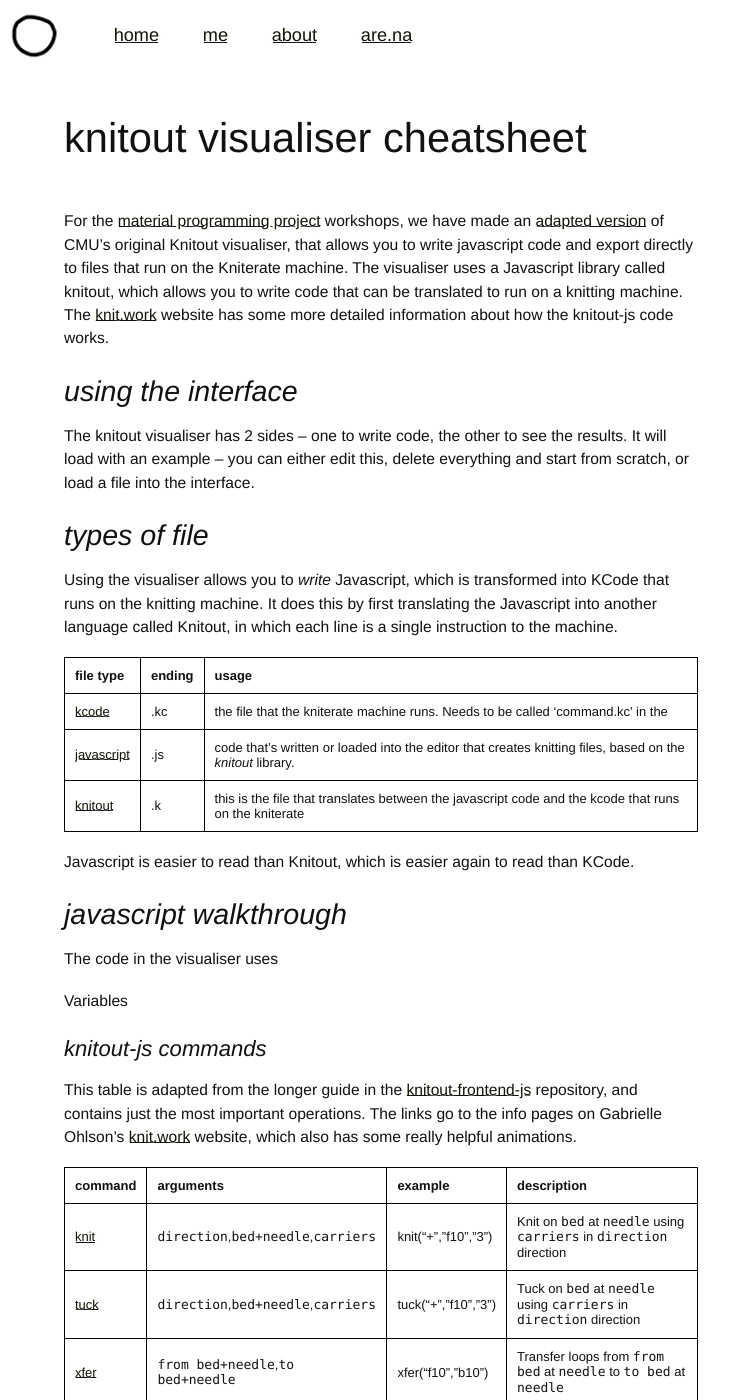
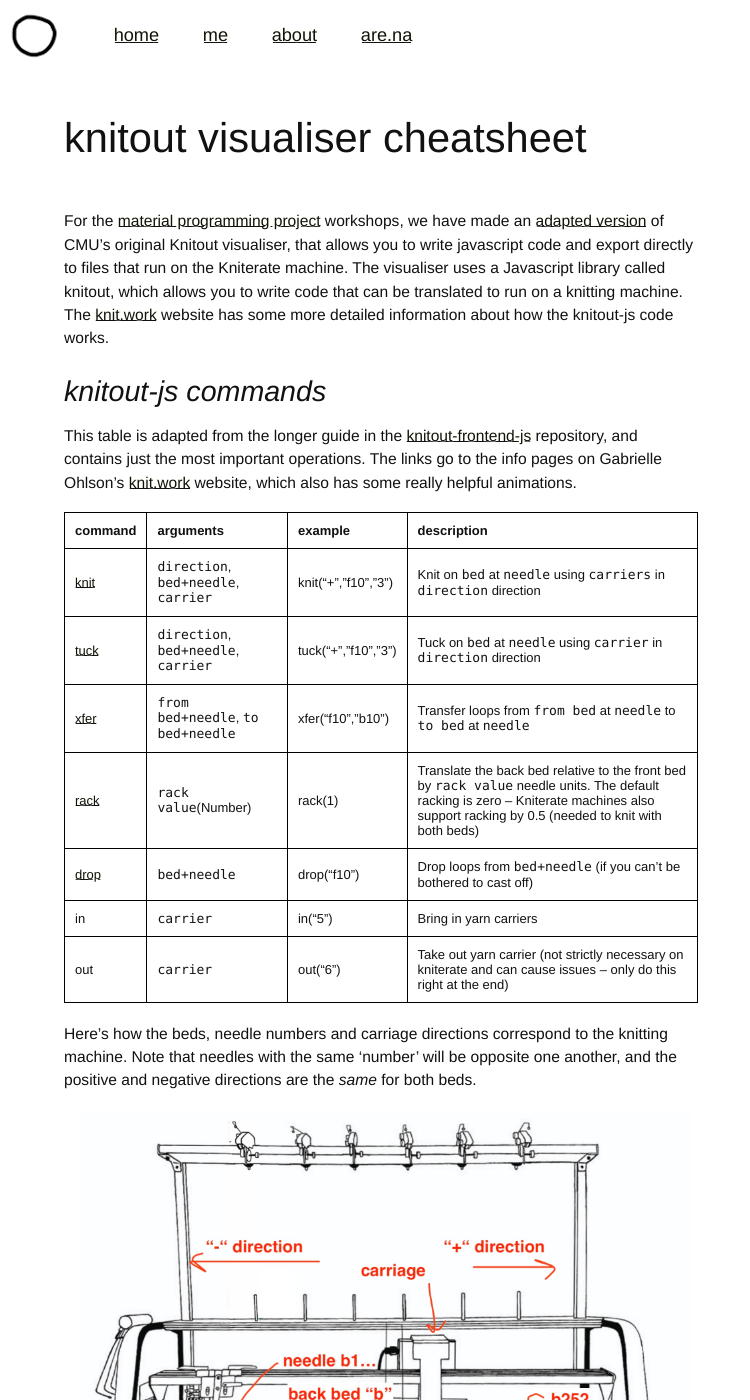
Before and after one commit to agnescameron/blog, a Jekyll site: the page built from _posts/2026-04-09-cheatsheet.md, in a window 1280 px wide and 1400 px high. Shown: the whole window, without its empty margins (0-750 px from the left). Built offline with Jekyll 4.4.1, drawn with Linux system fonts in a browser that asks for light colours; some of the changed text lies outside the part shown.

Commit message:
added basic cheatsheet

```diff
--- a/_posts/2026-04-09-cheatsheet.md
+++ b/_posts/2026-04-09-cheatsheet.md
@@ -10,13 +10,39 @@ image:
 
 For the [material programming project](https://cci.arts.ac.uk/~material/) workshops, we have made an [adapted version](https://agnescameron.github.io/knitout-live-visualizer/) of CMU's original Knitout visualiser, that allows you to write javascript code and export directly to files that run on the Kniterate machine. The visualiser uses a Javascript library called knitout, which allows you to write code that can be translated to run on a knitting machine. The [knit.work](https://knit.work/) website has some more detailed information about how the knitout-js code works.
 
-## using the interface
+<!-- This page starts with a cheatsheet (just below), and further down is a walkthrough of loading the interface and writing a file. Below that is a set of examples. -->
 
-The knitout visualiser has 2 sides -- one to write code, the other to see the results. It will load with an example -- you can either edit this, delete everything and start from scratch, or load a file into the interface.
+## knitout-js commands
 
-## types of file
+This table is adapted from the longer guide in the [knitout-frontend-js](https://github.com/textiles-lab/knitout-frontend-js) repository, and contains just the most important operations. The links go to the info pages on Gabrielle Ohlson's [knit.work](https://knit.work) website, which also has some really helpful animations.
 
-Using the visualiser allows you to *write* Javascript, which is transformed into KCode that runs on the knitting machine. It does this by first translating the Javascript into another language called Knitout, in which each line is a single instruction to the machine.
+| command      | arguments      | example      | description      |
+| ------------- | ------------- | ------------- | ------------- |
+[knit](https://knit.work/knit/) | `direction`, `bed+needle`, `carrier` | knit("+","f10","3") | Knit on `bed` at `needle` using `carriers` in `direction` direction
+[tuck](https://knit.work/tuck/) | `direction`, `bed+needle`, `carrier` | tuck("+","f10","3") | Tuck on `bed` at `needle` using `carrier` in `direction` direction
+[xfer](https://knit.work/transfer/) | `from bed+needle`, `to bed+needle` | xfer("f10","b10") | Transfer loops from `from bed` at `needle` to  `to bed` at `needle`
+[rack](https://knit.work/rack/) | `rack value`(Number) | rack(1) | Translate the back bed relative to the front bed by `rack value` needle units. The default racking is zero -- Kniterate machines also support racking by 0.5 (needed to knit with both beds)
+[drop](https://knit.work/drop/)| `bed+needle`| drop("f10") | Drop loops from `bed+needle` (if you can't be bothered to cast off)
+in  | `carrier` | in("5") | Bring in yarn carriers
+out | `carrier` | out("6") | Take out yarn carrier (not strictly necessary on kniterate and can cause issues -- only do this right at the end)
+
+Here's how the beds, needle numbers and carriage directions correspond to the knitting machine. Note that needles with the same 'number' will be opposite one another, and the positive and negative directions are the *same* for both beds.
+
+<figure>
+	<img src="{{ '/img/knitout-cheatsheet/kniterate-diagram.jpg' | prepend: site.baseurl }}" alt="main"/>
+</figure>
+
+
+### kniterate-specific rules
+
+* carriers on the Kniterate are numbered "1" to "6" -- you can't have other numbers
+* you should rack by either a whole number, or by 0.5
+* don't put more than two tuck stitches on top of each other (machine will get stressed out -- this is a general machine thing)
+* don't start at needle zero! try and center your design on the bed try 50 to start with
+
+### filetype guide
+
+Using the visualiser allows you to *write* Javascript, which is transformed into KCode that runs on the knitting machine. It does this by first translating the Javascript into another language called Knitout, in which each line is a single instruction to the machine. Javascript is easier to read than Knitout, which is easier again to read than KCode.
 
 | file type      | ending      | usage      |
 | ------------- | ------------- | ------------- |
@@ -24,41 +50,26 @@ Using the visualiser allows you to *write* Javascript, which is transformed into
 | [javascript]() | .js | code that's written or loaded into the editor that creates knitting files, based on the *knitout* library. |
 | [knitout](/img/kniterate-code/waste-test.k) | .k | this is the file that translates between the javascript code and the kcode that runs on the kniterate |
 
-Javascript is easier to read than Knitout, which is easier again to read than KCode.
 
-## javascript walkthrough
+<!-- ## using the interface
 
-The code in the visualiser uses
+The knitout visualiser has 2 sides -- one to write code, the other to see the results. It will load with an example -- you can either edit this, delete everything and start from scratch, or load a file into the interface.
 
-Variables
-
-### knitout-js commands
-
-This table is adapted from the longer guide in the [knitout-frontend-js](https://github.com/textiles-lab/knitout-frontend-js) repository, and contains just the most important operations. The links go to the info pages on Gabrielle Ohlson's [knit.work](https://knit.work) website, which also has some really helpful animations.
-
-| command      | arguments      | example      | description      |
-| ------------- | ------------- | ------------- | ------------- |
-[knit](https://knit.work/knit/) | `direction`,`bed+needle`,`carriers` | knit("+","f10","3") | Knit on `bed` at `needle` using `carriers` in `direction` direction
-[tuck](https://knit.work/tuck/) | `direction`,`bed+needle`,`carriers` | tuck("+","f10","3") | Tuck on `bed` at `needle` using `carriers` in `direction` direction
-[xfer](https://knit.work/transfer/) | `from bed+needle`,`to bed+needle` | xfer("f10","b10") | Transfer loops from `from bed` at `needle` to  `to bed` at `needle`
-[rack](https://knit.work/rack/) | `rack value`(Number) | rack(1) | Translate the back bed relative to the front bed by `rack value` needle units. The default racking is zero -- Kniterate machines also support racking by 0.5 (needed to knit with both beds)
-[drop](https://knit.work/drop/)| `bed+needle`| drop("f10") | Drop loops from `bed+needle` (if you can't be bothered to cast off)
-in  | `carriers` | in("5") | Bring in yarn carriers
-out | `carriers` | out("6") | Take out yarn carrier (not strictly necessary on kniterate -- only do this right at the end)
-
-Some rules:
-* carriers on the Kniterate are numbered "1" to "6" -- you can't have other numbers
-* you should rack by either a whole number, or by 0.5
-* don't put multiple tuck stitches on top of each other (machine will get stressed out)
-*
 
 ### knitting a row
+
+
+### transferring between beds
 
 
 ### waste section
 
 
 ### bindoff
+
+
+## common issues
+
 
 
 ## examples
@@ -75,4 +86,4 @@ Transfers
 ### challenges
 
 
-## more information
+## more information -->
```
Also changed, not shown: img/knitout-cheatsheet/kniterate-diagram.jpg (added), 1 other file.
